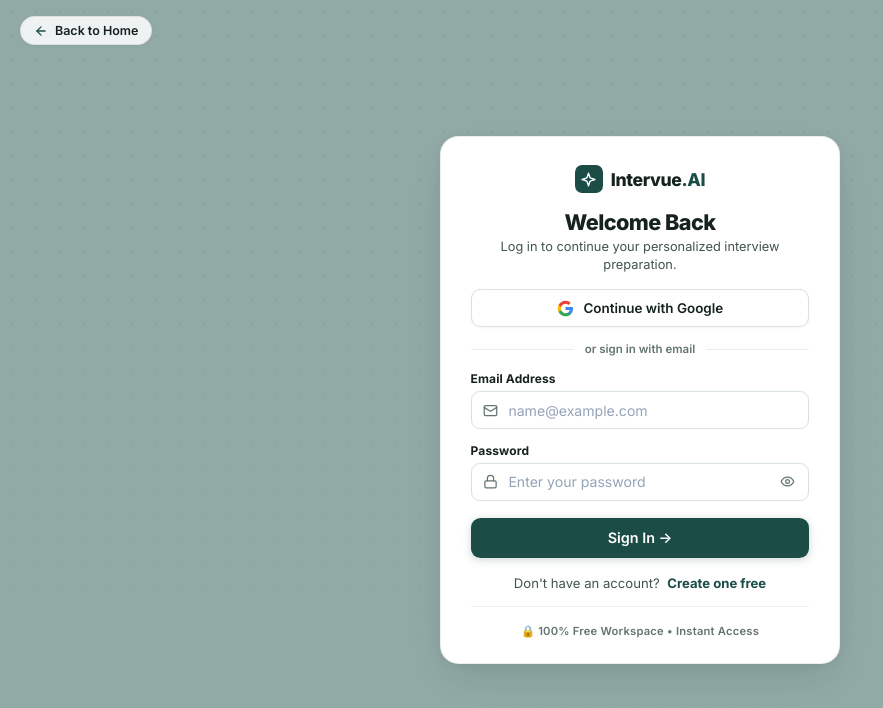
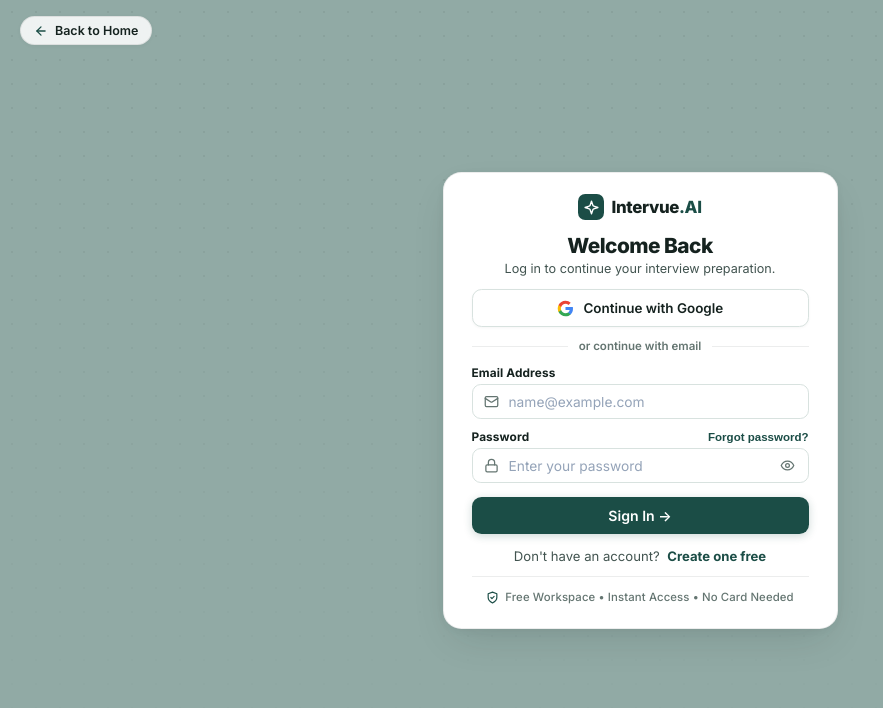
Before and after one commit to Raj143verma/Gen-ai, a React app in the folder Frontend/: page /login in a window 1280 px wide. Shown: the top 708 px of the page, without its empty margins (0-883 px from the left). Built offline with nearby package versions, Linux system fonts and the light colour scheme; no server answers; the HTML template or start-up script is replaced by a standard one.

Commit message:
fix(auth): fix register top clipping, harmonize trust badges, add forgot password, and polish card rhythm

```diff
--- a/Frontend/src/features/auth/auth.form.scss
+++ b/Frontend/src/features/auth/auth.form.scss
@@ -49,7 +49,7 @@ body:has(.auth-page),
   flex-direction: column;
   justify-content: center;
   align-items: center;
-  padding: 1rem;
+  padding: 1.25rem 1rem;
   font-family: $font-sans;
   color: $text-primary;
   -webkit-font-smoothing: antialiased;
@@ -68,6 +68,9 @@ body:has(.auth-page),
     position: relative;
     min-height: 100vh;
     overflow-y: auto;
+    justify-content: flex-start;
+    padding-top: 3.5rem;
+    padding-bottom: 2rem;
   }
 }
 
@@ -125,30 +128,30 @@ body:has(.auth-page),
 // ── Compact Auth Card (Fits 100% inside any standard viewport) ──────────────
 .auth-card {
   width: 100%;
-  max-width: 400px;
+  max-width: 395px;
   background: $bg-card;
   border: 1px solid $border-subtle;
   border-radius: 1.15rem;
-  padding: 1.75rem 1.85rem 1.5rem;
+  padding: 1.35rem 1.75rem 1.25rem;
   box-shadow: $shadow-card;
   position: relative;
   z-index: 1;
   display: flex;
   flex-direction: column;
-  gap: 0.95rem;
+  gap: 0.78rem;
 
   @media (max-width: 480px) {
-    padding: 1.5rem 1.25rem 1.25rem;
-    gap: 0.85rem;
+    padding: 1.25rem 1.25rem 1.1rem;
+    gap: 0.7rem;
   }
 
   &__brand {
     display: flex;
     align-items: center;
     justify-content: center;
-    gap: 0.5rem;
+    gap: 0.45rem;
     cursor: pointer;
-    margin-bottom: 0.05rem;
+    margin-bottom: 0;
   }
 
   &__header {
@@ -157,7 +160,7 @@ body:has(.auth-page),
 
   &__footer {
     text-align: center;
-    padding-top: 0.1rem;
+    padding-top: 0.05rem;
 
     p {
       font-size: 0.82rem;
@@ -180,8 +183,8 @@ body:has(.auth-page),
 }
 
 .auth-brand-glyph {
-  width: 28px;
-  height: 28px;
+  width: 26px;
+  height: 26px;
   border-radius: 0.45rem;
   background: $accent-primary;
   color: #ffffff;
@@ -192,7 +195,7 @@ body:has(.auth-page),
 
 .auth-brand-name {
   font-weight: 800;
-  font-size: 1.1rem;
+  font-size: 1.05rem;
   letter-spacing: -0.02em;
   color: $text-primary;
 }
@@ -202,19 +205,19 @@ body:has(.auth-page),
 }
 
 .auth-title {
-  font-size: 1.35rem;
+  font-size: 1.3rem;
   font-weight: 800;
   letter-spacing: -0.025em;
   color: $text-primary;
-  margin: 0 0 0.2rem;
+  margin: 0 0 0.15rem;
 }
 
 .auth-subtitle {
-  font-size: 0.8rem;
+  font-size: 0.79rem;
   color: $text-secondary;
-  line-height: 1.4;
+  line-height: 1.35;
   margin: 0 auto;
-  max-width: 310px;
+  max-width: 320px;
 }
 
 // ── Google One-Click Social Button ──────────────────────────────────────────
@@ -306,16 +309,16 @@ body:has(.auth-page),
 .auth-form {
   display: flex;
   flex-direction: column;
-  gap: 0.85rem;
+  gap: 0.68rem;
 }
 
 .auth-input-group {
   display: flex;
   flex-direction: column;
-  gap: 0.3rem;
+  gap: 0.25rem;
 
   label {
-    font-size: 0.75rem;
+    font-size: 0.74rem;
     font-weight: 700;
     letter-spacing: 0.01em;
     color: $text-primary;
@@ -328,6 +331,23 @@ body:has(.auth-page),
   justify-content: space-between;
 }
 
+.auth-forgot-link {
+  font-size: 0.72rem;
+  font-weight: 600;
+  color: $accent-primary;
+  text-decoration: none;
+  background: none;
+  border: none;
+  padding: 0;
+  cursor: pointer;
+  transition: color 0.15s ease;
+
+  &:hover {
+    color: $accent-hover;
+    text-decoration: underline;
+  }
+}
+
 .auth-input-wrapper {
   position: relative;
   display: flex;
@@ -338,9 +358,9 @@ body:has(.auth-page),
     background: $bg-input;
     border: 1px solid $border-input;
     outline: none;
-    padding: 0.6rem 2.4rem 0.6rem 2.3rem;
+    padding: 0.54rem 2.2rem 0.54rem 2.25rem;
     border-radius: 0.55rem;
-    font-size: 0.88rem;
+    font-size: 0.86rem;
     color: $text-primary;
     font-family: $font-sans;
     transition: all 0.18s ease;
@@ -369,7 +389,7 @@ body:has(.auth-page),
 
 .auth-input-left-icon {
   position: absolute;
-  left: 0.8rem;
+  left: 0.75rem;
   color: $text-muted;
   display: flex;
   align-items: center;
@@ -379,7 +399,7 @@ body:has(.auth-page),
 
 .auth-password-toggle {
   position: absolute;
-  right: 0.7rem;
+  right: 0.65rem;
   background: transparent;
   border: none;
   padding: 0.2rem;
@@ -411,14 +431,14 @@ body:has(.auth-page),
   gap: 0.5rem;
   background: $accent-primary;
   color: #ffffff;
-  font-size: 0.9rem;
+  font-size: 0.88rem;
   font-weight: 600;
   font-family: $font-sans;
-  padding: 0.72rem 1.15rem;
+  padding: 0.65rem 1rem;
   border-radius: 0.6rem;
   border: none;
   cursor: pointer;
-  margin-top: 0.2rem;
+  margin-top: 0.15rem;
   box-shadow: 0 2px 8px rgba(27, 77, 70, 0.22);
   transition: all 0.2s cubic-bezier(0.16, 1, 0.3, 1);
 
@@ -455,12 +475,21 @@ body:has(.auth-page),
 .auth-trust-row {
   text-align: center;
   border-top: 1px solid $border-subtle;
-  padding-top: 0.75rem;
+  padding-top: 0.65rem;
 
-  span {
-    font-size: 0.7rem;
-    font-weight: 600;
+  .auth-trust-badge {
+    display: inline-flex;
+    align-items: center;
+    justify-content: center;
+    gap: 0.38rem;
+    font-size: 0.71rem;
+    font-weight: 500;
     color: $text-muted;
-    letter-spacing: 0.02em;
+    letter-spacing: 0.01em;
+
+    svg {
+      color: $accent-primary;
+      flex-shrink: 0;
+    }
   }
 }
--- a/Frontend/src/features/auth/pages/Login.jsx
+++ b/Frontend/src/features/auth/pages/Login.jsx
@@ -68,6 +68,13 @@ const IconAlertCircle = () => (
     <circle cx="12" cy="12" r="10" />
     <line x1="12" y1="8" x2="12" y2="12" />
     <line x1="12" y1="16" x2="12.01" y2="16" />
+  </svg>
+)
+
+const IconShieldCheck = () => (
+  <svg width="13" height="13" viewBox="0 0 24 24" fill="none" stroke="currentColor" strokeWidth="2.2" strokeLinecap="round" strokeLinejoin="round">
+    <path d="M12 22s8-4 8-10V5l-8-3-8 3v7c0 6 8 10 8 10z" />
+    <path d="m9 12 2 2 4-4" />
   </svg>
 )
 
@@ -144,7 +151,7 @@ export default function Login() {
         {/* Title & Subtitle */}
         <div className="auth-card__header">
           <h1 className="auth-title">Welcome Back</h1>
-          <p className="auth-subtitle">Log in to continue your personalized interview preparation.</p>
+          <p className="auth-subtitle">Log in to continue your interview preparation.</p>
         </div>
 
         {/* Info or Error Banners */}
@@ -168,7 +175,7 @@ export default function Login() {
 
         {/* Divider */}
         <div className="auth-divider">
-          <span>or sign in with email</span>
+          <span>or continue with email</span>
         </div>
 
         {/* Login Form */}
@@ -193,7 +200,16 @@ export default function Login() {
           </div>
 
           <div className="auth-input-group">
-            <label htmlFor="password">Password</label>
+            <div className="auth-label-row">
+              <label htmlFor="password">Password</label>
+              <button
+                type="button"
+                className="auth-forgot-link"
+                onClick={() => setInfoMsg("Password reset link will be sent to your email.")}
+              >
+                Forgot password?
+              </button>
+            </div>
             <div className="auth-input-wrapper">
               <span className="auth-input-left-icon">
                 <IconLock />
@@ -244,7 +260,10 @@ export default function Login() {
 
         {/* Trust Badges */}
         <div className="auth-trust-row">
-          <span>🔒 100% Free Workspace • Instant Access</span>
+          <span className="auth-trust-badge">
+            <IconShieldCheck />
+            <span>Free Workspace • Instant Access • No Card Needed</span>
+          </span>
         </div>
       </div>
     </main>
--- a/Frontend/src/features/auth/pages/Register.jsx
+++ b/Frontend/src/features/auth/pages/Register.jsx
@@ -75,6 +75,13 @@ const IconAlertCircle = () => (
     <circle cx="12" cy="12" r="10" />
     <line x1="12" y1="8" x2="12" y2="12" />
     <line x1="12" y1="16" x2="12.01" y2="16" />
+  </svg>
+)
+
+const IconShieldCheck = () => (
+  <svg width="13" height="13" viewBox="0 0 24 24" fill="none" stroke="currentColor" strokeWidth="2.2" strokeLinecap="round" strokeLinejoin="round">
+    <path d="M12 22s8-4 8-10V5l-8-3-8 3v7c0 6 8 10 8 10z" />
+    <path d="m9 12 2 2 4-4" />
   </svg>
 )
 
@@ -265,7 +272,7 @@ export default function Register() {
                 <span>Creating Account...</span>
               </>
             ) : (
-              <span>Create Free Account →</span>
+              <span>Create Account →</span>
             )}
           </button>
         </form>
@@ -279,7 +286,10 @@ export default function Register() {
 
         {/* Trust Badges */}
         <div className="auth-trust-row">
-          <span>✔ Free forever • No credit card required</span>
+          <span className="auth-trust-badge">
+            <IconShieldCheck />
+            <span>Free Forever • Instant Setup • No Card Needed</span>
+          </span>
         </div>
       </div>
     </main>
```
